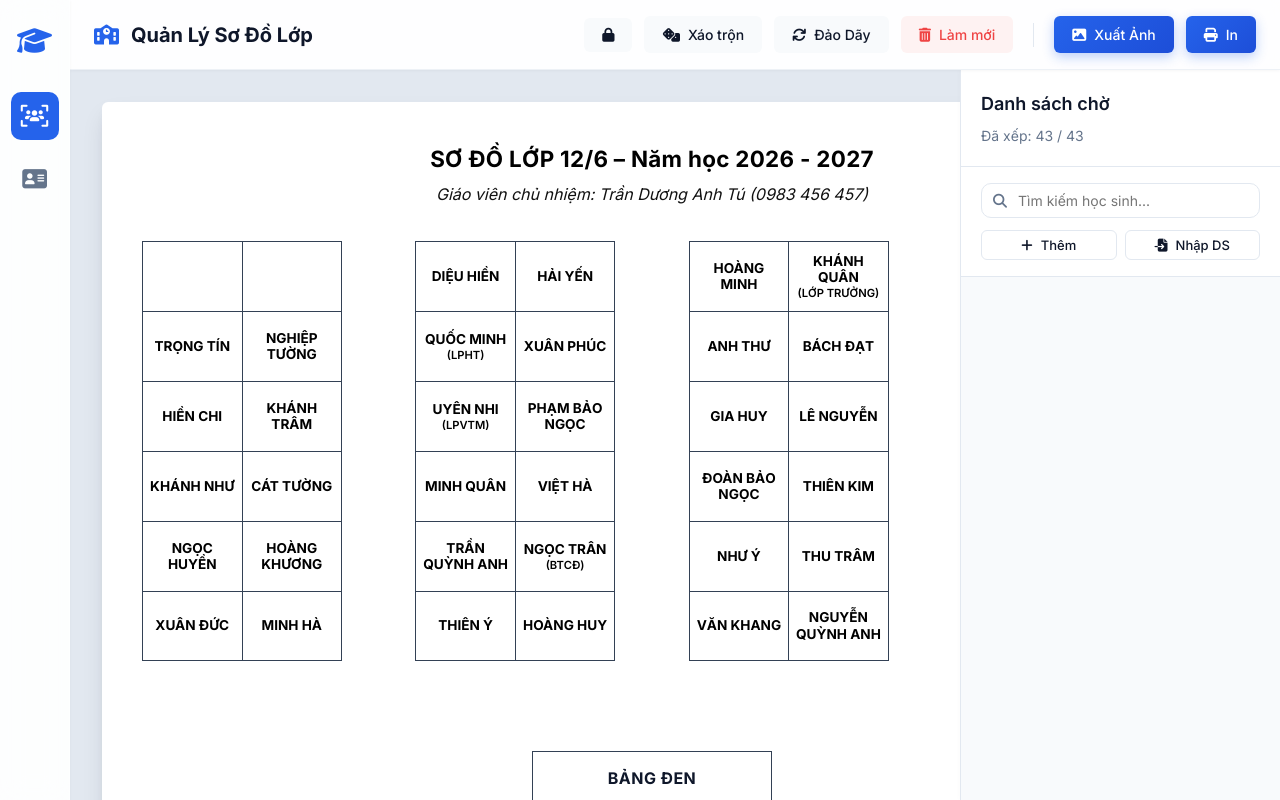
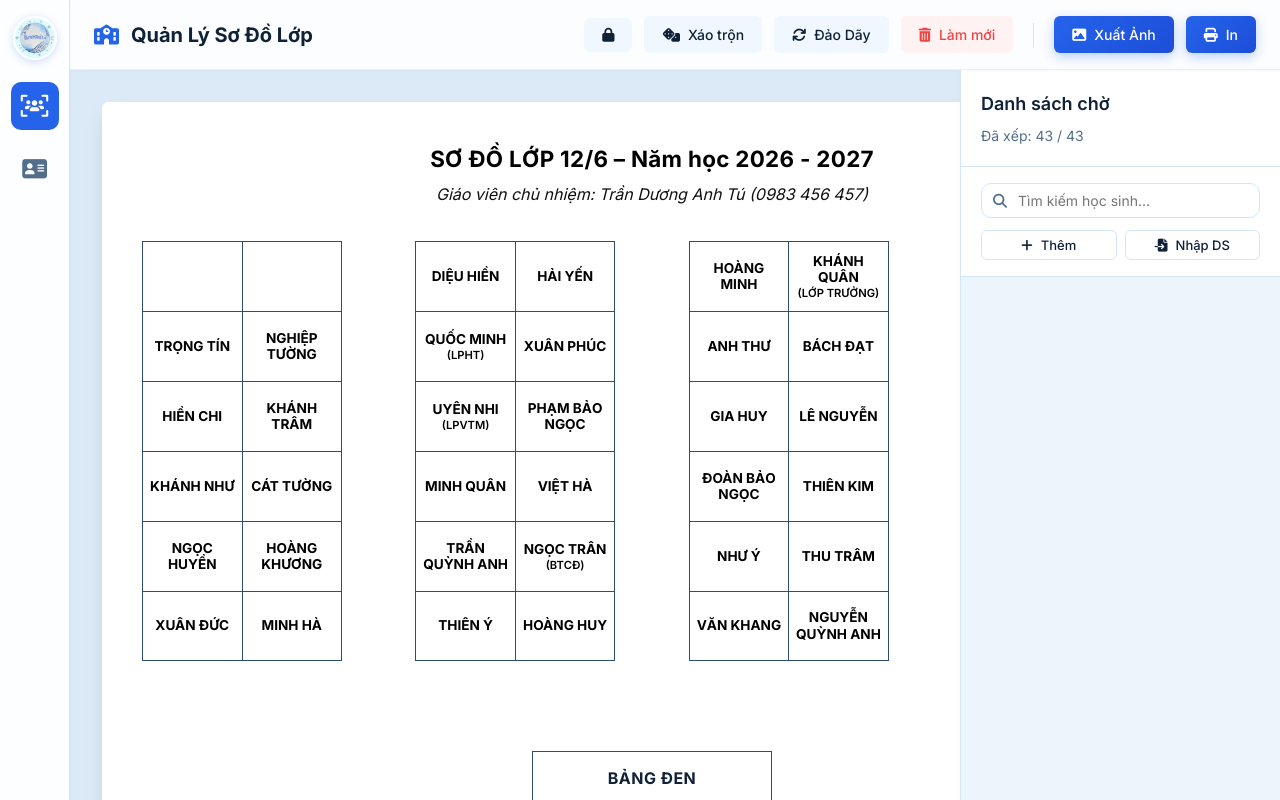
Before and after one commit to Mint165/WEB-CHO-LOP-X6, a website: page index.html in a window 1280 px wide. Drawn offline with nearby package versions, Linux system fonts and the light colour scheme; no server answers.

Commit message:
feat: update site logo and theme colors to match BioMedix branding

```diff
--- a/css/style.css
+++ b/css/style.css
@@ -2,36 +2,36 @@
    CSS Reset & Variables
    ========================================================================== */
 :root {
-    /* Ocean Blue Theme */
+    /* BioMedix Sky & Ocean Blue Theme */
     --primary: #2563EB;
     --primary-hover: #1D4ED8;
-    --primary-light: #EFF6FF;
-    --secondary: #F8FAFC;
-    --secondary-hover: #F1F5F9;
+    --primary-light: #EBF4FD;
+    --secondary: #F0F7FE;
+    --secondary-hover: #E2EFFF;
     --danger: #EF4444;
     --danger-hover: #DC2626;
     --success: #10B981;
 
-    --text-main: #0F172A;
-    --text-muted: #64748B;
+    --text-main: #0F2238;
+    --text-muted: #526E8C;
 
     /* Backgrounds */
-    --bg-main: #F8FAFC; /* Màu nền nhẹ dịu mắt */
+    --bg-main: #EDF5FC; /* Màu nền pastel xanh da trời nhẹ dịu BioMedix */
     --bg-panel: #FFFFFF;
-    --border-color: #E2E8F0;
+    --border-color: #D3E5F7;
 
-    --desk-border: #334155;
+    --desk-border: #2D4C76;
     --desk-bg: #FFFFFF;
-    --desk-hover: #F0FDF4;
+    --desk-hover: #E0F2FE;
 
     --sidebar-width: 320px;
     --header-height: 70px;
 
-    /* Modern Shadows (Sâu hơn, mềm hơn) */
-    --shadow-sm: 0 1px 3px rgba(15, 23, 42, 0.04);
-    --shadow-md: 0 4px 6px -1px rgba(15, 23, 42, 0.08), 0 2px 4px -2px rgba(15, 23, 42, 0.04);
-    --shadow-lg: 0 12px 24px -4px rgba(15, 23, 42, 0.12), 0 4px 12px -6px rgba(15, 23, 42, 0.08);
-    --shadow-float: 0 20px 40px -8px rgba(37, 99, 235, 0.15); /* Shadow nổi bật */
+    /* Modern Shadows */
+    --shadow-sm: 0 1px 3px rgba(15, 34, 56, 0.04);
+    --shadow-md: 0 4px 6px -1px rgba(15, 34, 56, 0.07), 0 2px 4px -2px rgba(15, 34, 56, 0.03);
+    --shadow-lg: 0 12px 24px -4px rgba(15, 34, 56, 0.1), 0 4px 12px -6px rgba(15, 34, 56, 0.06);
+    --shadow-float: 0 20px 40px -8px rgba(37, 99, 235, 0.18);
 
     /* Modern Radii */
     --radius-sm: 6px;
@@ -69,22 +69,37 @@ body {
 
 .side-nav {
     width: 70px;
-    background-color: rgba(255, 255, 255, 0.7);
+    background-color: rgba(255, 255, 255, 0.85);
     backdrop-filter: blur(12px);
     -webkit-backdrop-filter: blur(12px);
-    border-right: 1px solid rgba(255, 255, 255, 0.5);
+    border-right: 1px solid var(--border-color);
     display: flex;
     flex-direction: column;
     align-items: center;
-    padding-top: 20px;
+    padding-top: 16px;
     box-shadow: var(--shadow-sm);
     z-index: 20;
 }
 
 .nav-logo {
-    font-size: 28px;
-    color: var(--primary);
-    margin-bottom: 30px;
+    display: flex;
+    align-items: center;
+    justify-content: center;
+    margin-bottom: 22px;
+}
+
+.nav-logo-img {
+    width: 44px;
+    height: 44px;
+    border-radius: 50%;
+    object-fit: cover;
+    box-shadow: 0 2px 8px rgba(37, 99, 235, 0.22);
+    border: 2px solid rgba(255, 255, 255, 0.95);
+    transition: transform var(--transition-normal);
+}
+
+.nav-logo-img:hover {
+    transform: scale(1.08) rotate(3deg);
 }
 
 .nav-links {
@@ -284,7 +299,7 @@ body {
     -webkit-overflow-scrolling: touch;
     padding: 32px;
     display: block;
-    background-color: #E2E8F0; /* Slightly darker background to make white paper pop */
+    background-color: #DCEAF7; /* BioMedix cloud-blue canvas backdrop */
 }
 
 /* The wrapper that will be exported to image */
--- a/index.html
+++ b/index.html
@@ -10,6 +10,8 @@
     <link href="https://fonts.googleapis.com/css2?family=Inter:wght@400;500;600;700&display=swap" rel="stylesheet">
     <!-- FontAwesome for icons -->
     <link rel="stylesheet" href="https://cdnjs.cloudflare.com/ajax/libs/font-awesome/6.4.0/css/all.min.css">
+    <!-- Favicon -->
+    <link rel="icon" type="image/png" href="assets/logo.png">
     <!-- Main Stylesheet -->
     <link rel="stylesheet" href="css/style.css">
 </head>
@@ -18,7 +20,7 @@
         <!-- SIDE NAVIGATION -->
         <nav class="side-nav">
             <div class="nav-logo">
-                <i class="fa-solid fa-graduation-cap"></i>
+                <img src="assets/logo.png" alt="BioMedix Logo" class="nav-logo-img">
             </div>
             <ul class="nav-links">
                 <li><a href="#" class="nav-link active" data-page="page-seating" title="Sơ Đồ Lớp"><i class="fa-solid fa-users-viewfinder"></i></a></li>
```
Also changed, not shown: assets/logo.png (added).
